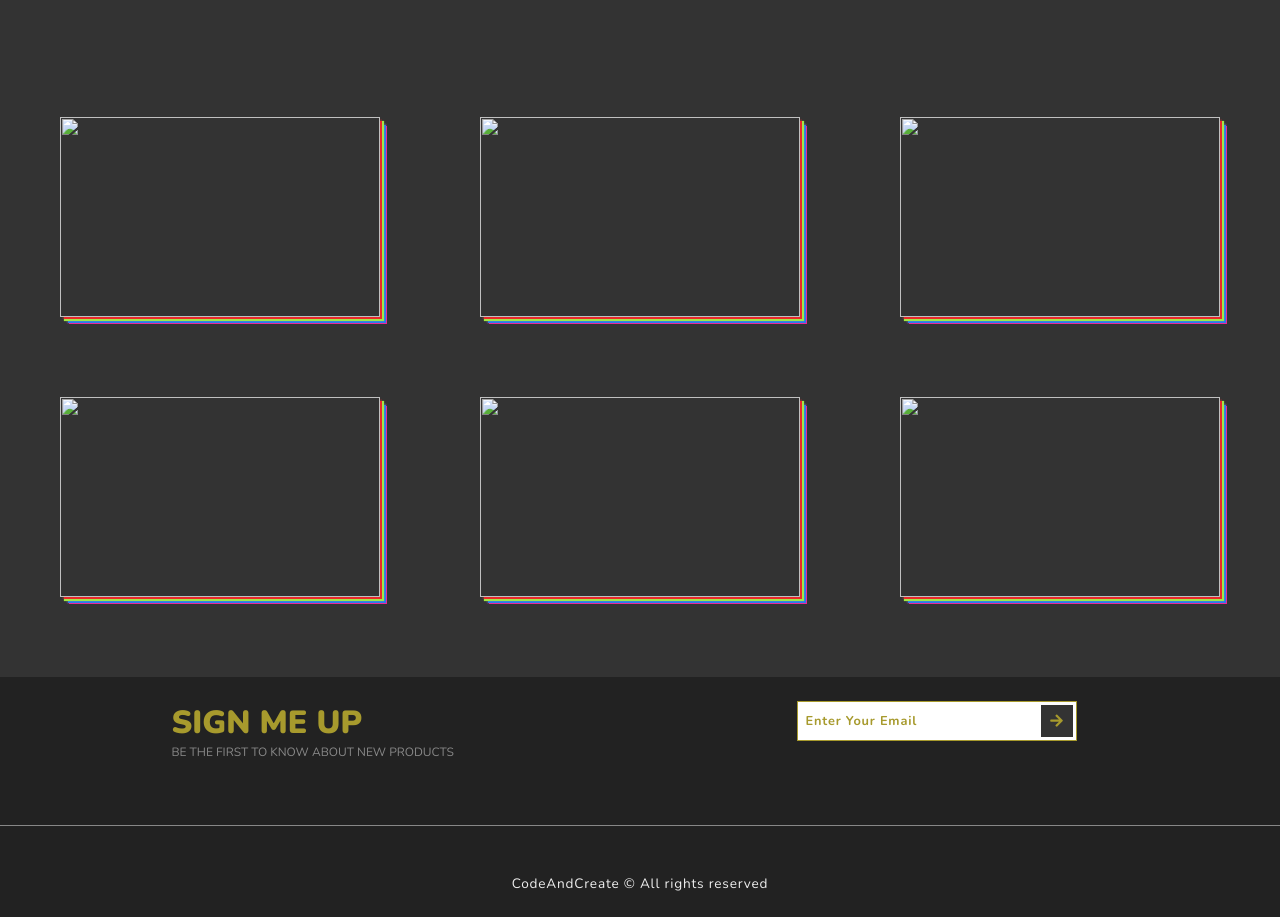
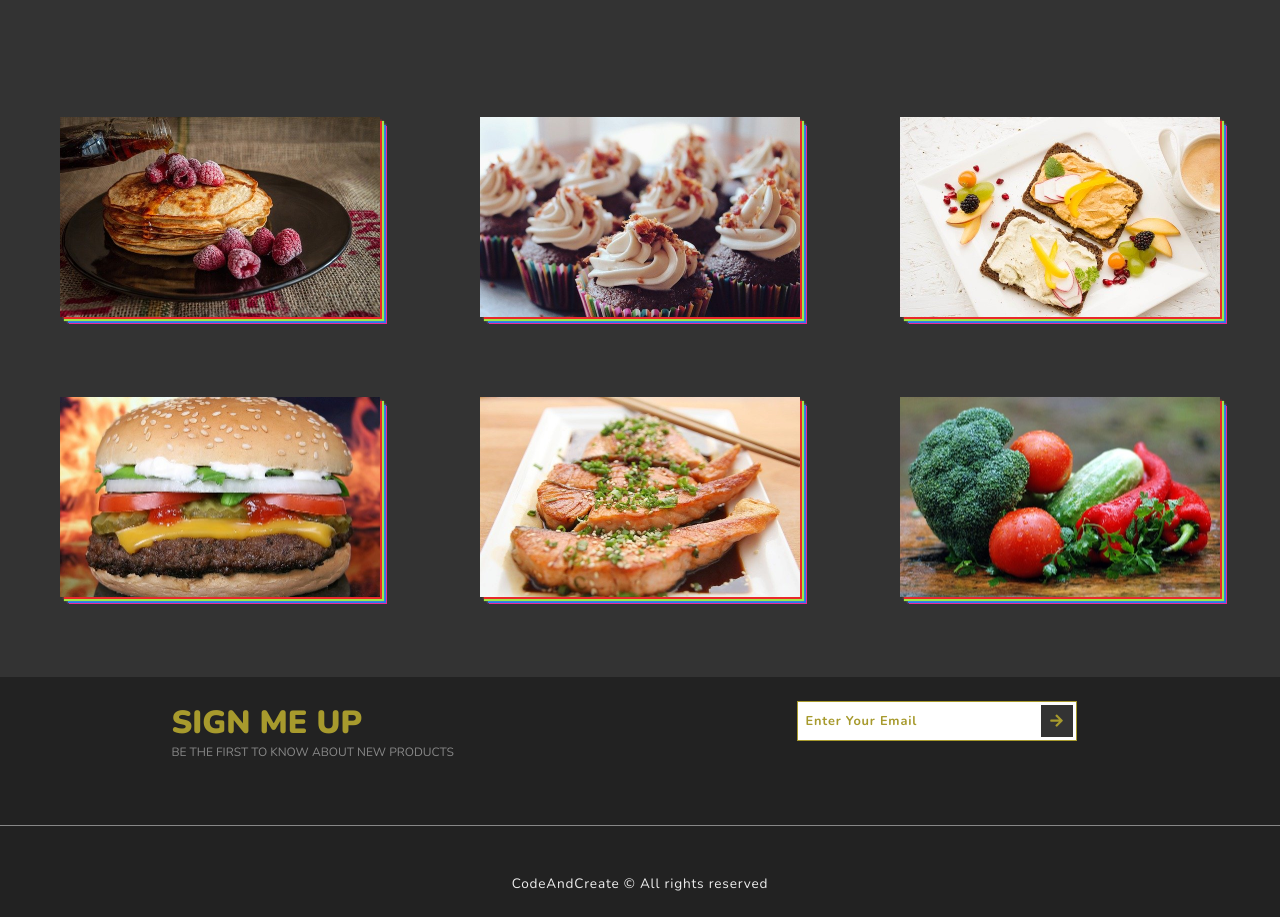
Before and after one commit to kumarsuraj3162/Foods, a plain HTML site: page index.html in a window 1280 px wide. Shown: the part 1673-2590 px from the top of the page. Drawn offline with nearby package versions, Linux system fonts and the light colour scheme; the site is published under a folder, as on GitHub Pages, so addresses that start at the root find nothing.

Commit message:
Update index.html

```diff
--- a/index.html
+++ b/index.html
@@ -97,7 +97,7 @@
             <h1 class="section-heading">Gallery</h1>
             <div class="gallery">
                 <a href="#" class="gallery-link" title="Order Now">
-                    <img src="/gallery-img-1.jpg" class="food-img" />
+                    <img src="gallery-img-1.jpg" class="food-img" />
                     <h3 class="food-name">Pancakes</h3>
                     <p class="food-description">
                         Lorem ipsum dolor sit amet consectetur adipisicing elit. Ipsa
@@ -105,7 +105,7 @@
                     </p>
                 </a>
                 <a href="#" class="gallery-link" title="Order Now">
-                    <img src="/gallery-img-2.jpg" class="food-img" />
+                    <img src="gallery-img-2.jpg" class="food-img" />
                     <h3 class="food-name">Cupcakes</h3>
                     <p class="food-description">
                         Lorem ipsum dolor sit amet consectetur adipisicing elit. Ipsa
@@ -113,7 +113,7 @@
                     </p>
                 </a>
                 <a href="#" class="gallery-link" title="Order Now">
-                    <img src="/gallery-img-3.jpg" class="food-img" />
+                    <img src="gallery-img-3.jpg" class="food-img" />
                     <h3 class="food-name">Hummus</h3>
                     <p class="food-description">
                         Lorem ipsum dolor sit amet consectetur adipisicing elit. Ipsa
@@ -121,7 +121,7 @@
                     </p>
                 </a>
                 <a href="#" class="gallery-link" title="Order Now">
-                    <img src="/gallery-img-4.jpg" class="food-img" />
+                    <img src="gallery-img-4.jpg" class="food-img" />
                     <h3 class="food-name">Hamburger</h3>
                     <p class="food-description">
                         Lorem ipsum dolor sit amet consectetur adipisicing elit. Ipsa
@@ -129,7 +129,7 @@
                     </p>
                 </a>
                 <a href="#" class="gallery-link" title="Order Now">
-                    <img src="/gallery-img-5.jpg" class="food-img" />
+                    <img src="gallery-img-5.jpg" class="food-img" />
                     <h3 class="food-name">Salmon</h3>
                     <p class="food-description">
                         Lorem ipsum dolor sit amet consectetur adipisicing elit. Ipsa
@@ -137,7 +137,7 @@
                     </p>
                 </a>
                 <a href="#" class="gallery-link" title="Order Now">
-                    <img src="/gallery-img-6.jpg" class="food-img" />
+                    <img src="gallery-img-6.jpg" class="food-img" />
                     <h3 class="food-name">Vegetables</h3>
                     <p class="food-description">
                         Lorem ipsum dolor sit amet consectetur adipisicing elit. Ipsa
```
